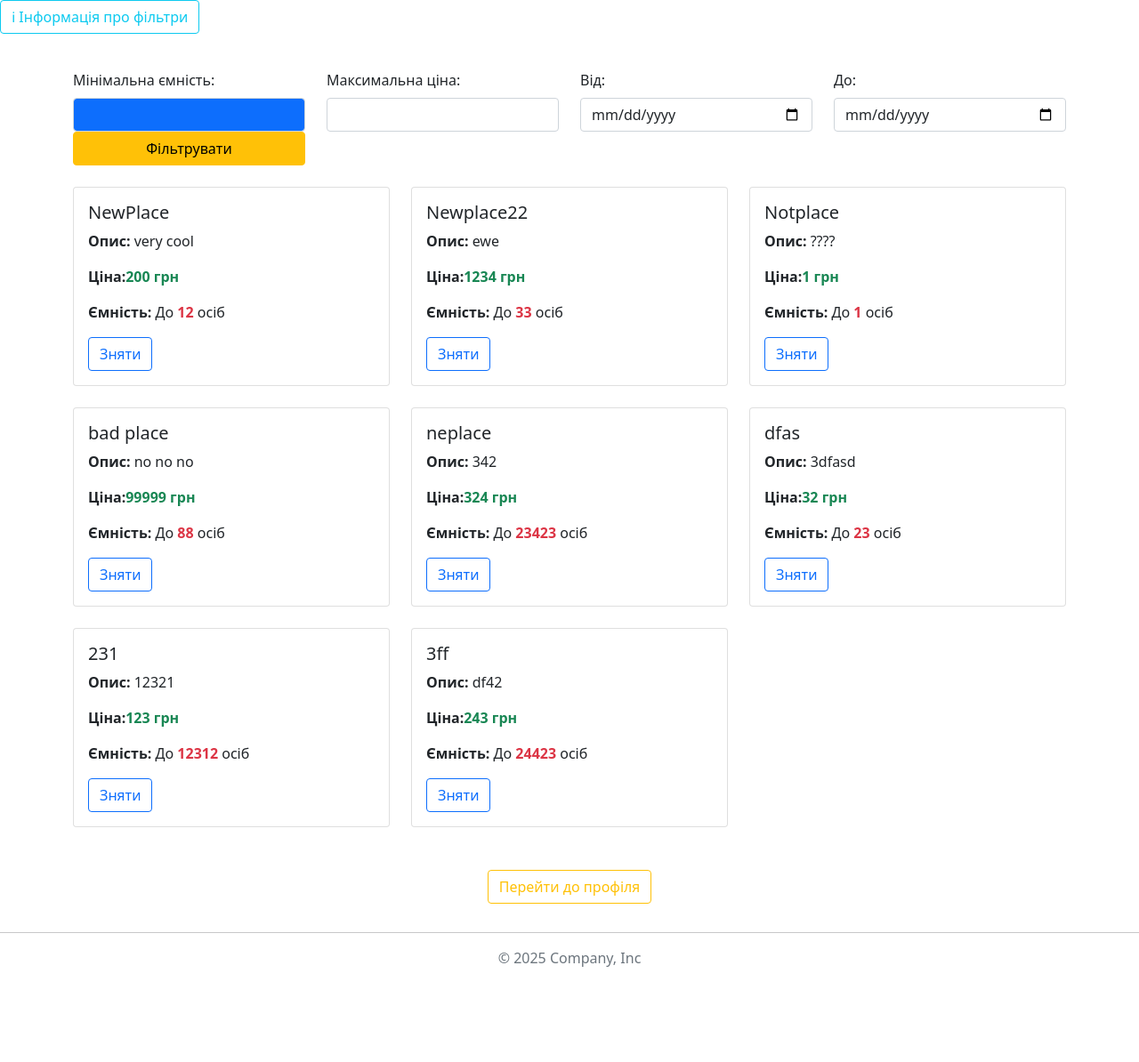
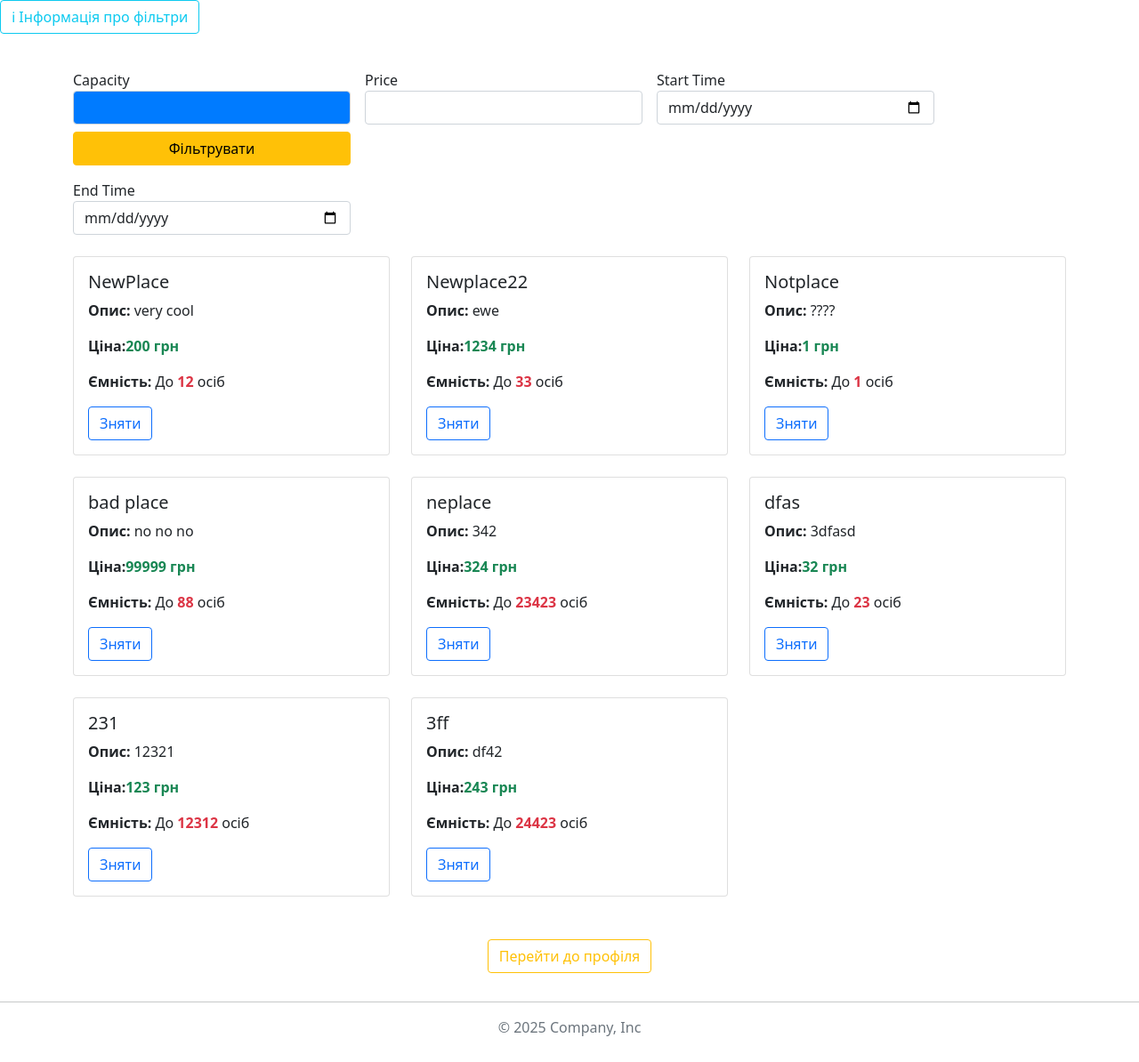
Before and after one commit to Muraridji/ProjectBooking, a Django app: page /place_page/ in a window 1280 px wide. Shown: the part 78-1272 px from the top of the page at 89% size. Before the commit the page ends 1165 px from the top, so only its background shows below. Run offline with Django 5.2, Linux system fonts and the light colour scheme; data comes from the database, SQL or seed files in the repository; some libraries are stand-ins or nearby versions.

Commit message:
Bugfixing: Email verification, booking cancel, username and email autofill. Added forms.py for filter and booking inputs. Added custom error messages for incorrectly filled bookings.

```diff
--- /dev/null
+++ b/booking/forms.py
@@ -0,0 +1,36 @@
+from django import forms
+
+class PlaceFilterForm(forms.Form):
+    capacity = forms.IntegerField(
+        label="Мінімальна ємність", required=False, min_value=1,
+        widget=forms.NumberInput(attrs={'class': 'form-control'})
+    )
+    price = forms.IntegerField(
+        label="Максимальна ціна", required=False, min_value=0,
+        widget=forms.NumberInput(attrs={'class': 'form-control'})
+    )
+    start_time = forms.DateField(
+        label="Від", required=False,
+        widget=forms.DateInput(attrs={'class': 'form-control', 'type': 'date'})
+    )
+    end_time = forms.DateField(
+        label="До", required=False,
+        widget=forms.DateInput(attrs={'class': 'form-control', 'type': 'date'})
+    )
+
+class BookingForm(forms.Form):
+    username = forms.CharField(max_length=100, widget=forms.TextInput(attrs={'class': 'form-control', 'required': True}))
+    email = forms.EmailField(widget=forms.EmailInput(attrs={'class': 'form-control', 'required': True}))
+    start_time = forms.DateField(widget=forms.DateInput(attrs={'class': 'form-control', 'type': 'date', 'required': True}))
+    end_time = forms.DateField(widget=forms.DateInput(attrs={'class': 'form-control', 'type': 'date', 'required': True}))
+
+    def clean(self):
+        cleaned_data = super().clean()
+        start_time = cleaned_data.get("start_time")
+        end_time = cleaned_data.get("end_time")
+
+        if start_time and end_time:
+            if start_time >= end_time:
+                raise forms.ValidationError("Невірні дати бронювання")
+
+        return cleaned_data
--- a/booking/models.py
+++ b/booking/models.py
@@ -32,8 +32,8 @@ class Booking(models.Model):
     end_time = models.DateTimeField()
     user = models.ForeignKey(User, related_name="bookings", on_delete=CASCADE)
     place = models.ForeignKey(Place, related_name="bookings", on_delete=CASCADE)
-    is_confirmed = models.BooleanField(default=False)  # Поле для підтвердження бронювання
-    confirmation_token = models.UUIDField(default=uuid.uuid4)  # Токен для підтвердження бронювання
+    is_confirmed = models.BooleanField(default=False)
+    confirmation_token = models.UUIDField(default=uuid.uuid4)
 
     def __str__(self):
         return f"Booking by {self.user.username} at {self.place.title} from {self.start_time} to {self.end_time}"
--- a/booking/views.py
+++ b/booking/views.py
@@ -10,7 +10,7 @@ from django.db.models import Q
 from django.core.mail import send_mail
 from django.conf import settings
 from django.urls import reverse
-
+from .forms import PlaceFilterForm, BookingForm
 
 from django.views.generic import ListView, TemplateView
 
@@ -22,44 +22,54 @@ def get_bookings_view(request, place_id):
     return JsonResponse({"bookings": list(bookings)})
 
 
-from django.db.models import Q
-from django.utils.dateparse import parse_date
-
-
 class PlacePageView(ListView):
     model = Place
     template_name = "booking/place_page.html"
     context_object_name = "places"
     ordering = ['-price']
 
+    def get_queryset(self):
 
-    def get_queryset(self):
-        queryset = Place.objects.all()
+        filter_form = PlaceFilterForm(self.request.GET)
+        queryset = Place.objects.filter(is_available=True)
 
-        # Get filter values
-        price = self.request.GET.get('price')
-        capacity = self.request.GET.get('capacity')
-
-        # Get date filters safely
-        start_date_str = self.request.GET.get('start_date')
-        end_date_str = self.request.GET.get('end_date')
-        start_date = parse_date(start_date_str) if start_date_str else None
-        end_date = parse_date(end_date_str) if end_date_str else None
-
-        if price:
-            queryset = queryset.filter(price__lte=price)
-        if capacity:
-            queryset = queryset.filter(capacity__gte=capacity)
-
-        if start_date and end_date and start_date < end_date:
-            booked_places = Booking.objects.filter(
-                Q(start_time__lt=end_date, end_time__gt=start_date)
-            ).values_list('place_id', flat=True)
-
-            queryset = queryset.exclude(id__in=booked_places)
+        if filter_form.is_valid():
+            price = filter_form.cleaned_data.get('price')
+            capacity = filter_form.cleaned_data.get('capacity')
+            start_time = filter_form.cleaned_data.get('start_time')
+            end_time = filter_form.cleaned_data.get('end_time')
 
 
+            if price:
+                queryset = queryset.filter(price__lte=price)
+            if capacity:
+                queryset = queryset.filter(capacity__gte=capacity)
+
+            if start_time and end_time and start_time < end_time:
+                booked_places = Booking.objects.filter(
+                    Q(start_time__lt=end_time, end_time__gt=start_time)
+                ).values_list('place_id', flat=True)
+
+                queryset = queryset.exclude(id__in=booked_places)
+
+        self.filter_form = filter_form
         return queryset
+
+    def get_context_data(self, **kwargs):
+        context = super().get_context_data(**kwargs)
+        user = self.request.user
+
+        initial_data = {}
+        if user.is_authenticated:
+            initial_data['username'] = user.username
+            initial_data['email'] = user.email
+
+        context["filter_form"] = self.filter_form
+        context["booking_form"] = BookingForm(initial=initial_data)
+        return context
+
+
+
 
 
 def confirm_booking(request, token):
@@ -68,77 +78,97 @@ def confirm_booking(request, token):
     if not booking.is_confirmed:
         booking.is_confirmed = True
         booking.save()
-
+    print('works!')
     return HttpResponse("Ваше бронювання підтверджено!✅")
 
 
 @login_required
 def book_place_view(request, place_id):
-
     place = get_object_or_404(Place, id=place_id)
 
     if not place.is_available:
-        return JsonResponse({'error': 'Місце недоступне'}, status=400)
+        return JsonResponse({
+            'error': 'Місце недоступне',
+            'message': 'Це місце наразі не доступне для бронювання. Будь ласка, оберіть інше місце.'
+        }, status=400)
+
+    if request.method == "POST":
+        form = BookingForm(request.POST)
+        if form.is_valid():
+            start_time = form.cleaned_data['start_time']
+            end_time = form.cleaned_data['end_time']
+            username = form.cleaned_data['username']
+            email = form.cleaned_data['email']
+
+            if start_time >= end_time:
+                return JsonResponse({
+                    'error': 'Невірні дати бронювання',
+                    'message': 'Дата початку не може бути пізніше за дату закінчення. Перевірте введені дати.'
+                }, status=400)
+
+            if Booking.objects.filter(place=place, start_time__lt=end_time, end_time__gt=start_time).exists():
+                return JsonResponse({
+                    'error': 'Дати вже зайняті',
+                    'message': 'Ці дати вже заброньовані. Виберіть інші дати або час.'
+                }, status=400)
+
+            try:
+                validate_email(email)
+            except ValidationError:
+                return JsonResponse({
+                    'error': 'Неправильний формат Gmail',
+                    'message': 'Ваш email має неправильний формат. Перевірте правильність введення email.'
+                }, status=400)
+
+            booking = Booking.objects.create(
+                user=request.user,
+                place=place,
+                start_time=start_time,
+                end_time=end_time,
+                is_confirmed=False
+            )
+
+            confirmation_link = request.build_absolute_uri(
+                reverse('confirm_booking', args=[booking.confirmation_token])
+            )
+
+            send_mail(
+                'Підтвердження бронювання',
+                f'Привіт, {username}!\n\nЩоб підтвердити бронювання, перейдіть за посиланням:\n{confirmation_link}\n\nДякуємо!',
+                'твій_емейл@gmail.com',
+                [email],
+                fail_silently=False,
+            )
+
+            return JsonResponse({
+                'success': True,
+                'message': 'Перевірте пошту для підтвердження. Якщо ви не отримали листа, перевірте папку "Спам".'
+            })
+
+        else:
+            return JsonResponse({
+                'error': 'Невірні дані форми',
+                'message': 'Ваша форма має помилки. Перевірте усі поля та спробуйте ще раз.',
+                'details': form.errors
+            }, status=400)
+
+    return JsonResponse({
+        'error': 'Невірний метод запиту',
+        'message': 'Цей метод не підтримується. Будь ласка, використовуйте POST для відправки форми.'
+    }, status=405)
 
 
-    start_date = parse_date(request.POST.get("start_date"))
 
-    end_date = parse_date(request.POST.get("end_date"))
-
-    username = request.POST.get("username")
-    email = request.POST.get("email")
-
-    if not start_date or not end_date or start_date >= end_date:
-        return JsonResponse({'error': 'Невірні дати бронювання'}, status=400)
-
-    if Booking.objects.filter(place=place, start_time__lt=end_date, end_time__gt=start_date).exists():
-        return JsonResponse({'error': 'Дати вже зайняті'}, status=400)
-
-    if not username or not email:
-        return JsonResponse({'error': 'Ім\'я користувача та Gmail є обов\'язковими'}, status=400)
-
-    try:
-        validate_email(email)
-    except ValidationError:
-        return JsonResponse({'error': 'Неправильний формат Gmail'}, status=400)
-
-    booking = Booking.objects.create(
-        user=request.user,
-        place=place,
-        start_time=start_date,
-        end_time=end_date,
-        is_confirmed=False  # Бронювання поки не підтверджене
-    )
-
-    # Формуємо URL для підтвердження бронювання
-    confirmation_link = request.build_absolute_uri(
-        reverse('confirm_booking', args=[booking.confirmation_token])
-    )
-
-    # Відправляємо лист
-    send_mail(
-        'Підтвердження бронювання',
-        f'Привіт, {username}!\n\nЩоб підтвердити бронювання, перейдіть за посиланням:\n{confirmation_link}\n\nДякуємо!',
-        'твій_емейл@gmail.com',
-        [email],
-        fail_silently=False,
-    )
-
-    return JsonResponse({'success': True, 'message': 'Перевірте пошту для підтвердження.'})
 
 @login_required
 def user_profile_view(request):
-    bookings = Booking.objects.filter(user=request.user)
+    bookings = Booking.objects.filter(user=request.user, is_confirmed=True)
     return render(request, 'booking/user_profile.html', {'bookings': bookings})
 
 
 @login_required
 def delete_booking_view(request, booking_id):
     booking = get_object_or_404(Booking, id=booking_id, user=request.user)
-
-    booking.place.is_available = True
     booking.place.save()
-
     booking.delete()
-
     return JsonResponse({"success": True})
--- a/templates/booking/place_page.html
+++ b/templates/booking/place_page.html
@@ -8,6 +8,13 @@
 {% block content %}
 
 <style>
+    #filter-form input {
+        width: 312px;
+    }
+    #filter-form input[name="capacity"] {
+        background-color: #007bff;
+        color: white;
+    }
     .modal {
         display: none;
         position: fixed;
@@ -38,36 +45,31 @@
     <link href="https://cdn.jsdelivr.net/npm/fullcalendar@5.11.3/main.min.css" rel="stylesheet">
     <script src="https://cdn.jsdelivr.net/npm/fullcalendar@5.11.3/main.min.js"></script>
 
-    <!-- Кнопка для открытия модального окна -->
     <button class="btn btn-outline-info mb-3" id="open-info-modal">ℹ Інформація про фільтри</button>
 
     <div class="container mt-4">
-        <!-- Форма фильтрации -->
         <form id="filter-form" method="get" class="mb-4">
-            <div class="row">
-                <div class="col-md-3">
-                    <label for="capacity" class="form-label">Мінімальна ємність:</label>
-                    <input type="number" id="capacity" name="capacity" class="form-control bg-primary" min="1" value="{{ request.GET.capacity|default:'' }}">
+            <div class="d-flex gap-3 align-items-start flex-wrap">
+                <div class="d-flex flex-column">
+                    <label for="{{ filter_form.capacity.id_for_label }}">Capacity</label>
+                    {{ filter_form.capacity }}
+                    <button type="submit" class="btn btn-warning w-100 mt-2">Фільтрувати</button>
                 </div>
-                <div class="col-md-3">
-                    <label for="price" class="form-label">Максимальна ціна:</label>
-                    <input type="number" id="price" name="price" class="form-control" min="0" value="{{ request.GET.price|default:'' }}">
+                <div class="d-flex flex-column">
+                    <label for="{{ filter_form.price.id_for_label }}">Price</label>
+                    {{ filter_form.price }}
                 </div>
-                <div class="col-md-3">
-                    <label for="start_date" class="form-label">Вiд:</label>
-                    <input type="date" id="start_date" name="start_date" class="form-control" value="{{ request.GET.start_date }}">
+                <div class="d-flex flex-column">
+                    <label for="{{ filter_form.start_time.id_for_label }}">Start Time</label>
+                    {{ filter_form.start_time }}
                 </div>
-                <div class="col-md-3">
-                    <label for="end_date" class="form-label">До:</label>
-                    <input type="date" id="end_date" name="end_date" class="form-control" value="{{ request.GET.end_date }}">
-                </div>
-                <div class="col-md-3 d-flex align-items-end">
-                    <button type="submit" class="btn btn-warning w-100">Фільтрувати</button>
+                <div class="d-flex flex-column">
+                    <label for="{{ filter_form.end_time.id_for_label }}">End Time</label>
+                    {{ filter_form.end_time }}
                 </div>
             </div>
         </form>
 
-        <!-- Карточки мест -->
         <div class="row">
             {% for place in places %}
             <div class="col-md-4 mb-4">
@@ -87,13 +89,11 @@
             {% endfor %}
         </div>
 
-        <!-- Кнопка "Мій профіль" -->
         <div class="text-center mt-4">
             <a href="{% url 'user_profile' %}" class="btn btn-outline-warning">Перейти до профіля</a>
         </div>
     </div>
 
-    <!-- Модальное окно с информацией -->
     <div id="info-modal" class="modal">
         <div class="modal-content">
             <span class="close">&times;</span>
@@ -104,29 +104,16 @@
         </div>
     </div>
 
-    <!-- Модальное окно -->
     <div id="booking-modal" class="modal">
         <div class="modal-content">
             <span class="close">&times;</span>
             <h2>Забронювати місце</h2>
             <div id="calendar"></div>
-            <form id="booking-form">
+            <form id="booking-form" method="post">
                 {% csrf_token %}
                 <input type="hidden" id="place_id" name="place_id">
-                <label for="username">Ім'я користувача:</label>
-                <input type="text" id="username" name="username" class="form-control" required>
-
-                <label for="email">Gmail:</label>
-                <input type="email" id="email" name="email" class="form-control" required>
-
-
-                <label for="start_date">Дата початку:</label>
-                <input type="date" id="start_date" name="start_date" class="form-control" required>
-
-                <label for="end_date">Дата завершення:</label>
-                <input type="date" id="end_date" name="end_date" class="form-control" required>
-
-                <button type="submit" class="btn btn-success mt-3">Підтвердити бронювання</button>
+                {{ booking_form.as_p }}
+                <button type="submit" class="btn btn-primary w-100">Підтвердити бронювання</button>
             </form>
         </div>
     </div>
@@ -174,18 +161,29 @@
 
                 $.post("{% url 'book_place' 0 %}".replace("0", $("#place_id").val()), formData, function(response) {
                     if (response.success) {
-                        alert("Місце успішно заброньовано!");
+                        alert(response.message);
                         modal.hide();
                         location.reload();
                     } else {
                         alert(response.error);
                     }
-                }).fail(function() {
-                    alert("Не вдалося забронювати місце. Спробуйте ще раз.");
+                }).fail(function(jqXHR, textStatus, errorThrown) {
+                    if (jqXHR.responseJSON) {
+                        if (jqXHR.responseJSON.message) {
+                            alert(jqXHR.responseJSON.message);
+                        } else if (jqXHR.responseJSON.error) {
+                            alert("Помилка: " + jqXHR.responseJSON.error);
+                        } else {
+                            alert("Невiдома помилка. Спробуйте ще раз пiзнiше.");
+                        }
+                    } else {
+                        alert("Невiдома помилка. Спробуйте ще раз пiзнiше.");
+                    }
                 });
             });
+
+
         });
-
 
         $(document).ready(function() {
             var infoModal = $("#info-modal");
--- a/templates/booking/user_profile.html
+++ b/templates/booking/user_profile.html
@@ -8,6 +8,7 @@
 {% block content %}
 
 <body class="bg-light">
+    <script src="https://code.jquery.com/jquery-3.6.0.min.js"></script>
     <div class="container mt-5">
         <div class="card shadow p-4">
             <h1 class="text-center">Профіль користувача</h1>
@@ -26,8 +27,8 @@
                                     <p class="card-text"><strong>Опис:</strong> {{ booking.place.body }}</p>
                                     <p><strong>Ціна:</strong> {{ booking.place.price }} грн</p>
                                     <p><strong>Ємність:</strong> {{ booking.place.capacity }} осіб</p>
-                                    <p><strong>Орендовано з:</strong> {{ booking.start_time|date:"d.m.Y H:i" }}</p>
-                                    <p><strong>До:</strong> {{ booking.end_time|date:"d.m.Y H:i" }}</p>
+                                    <p><strong>Орендовано з:</strong> {{ booking.start_time|date:"d.m.Y" }}</p>
+                                    <p><strong>До:</strong> {{ booking.end_time|date:"d.m.Y" }}</p>
                                     <button class="btn btn-danger cancel-booking" data-booking-id="{{ booking.id }}">Скасувати бронювання</button>
                                 </div>
                             </div>
@@ -69,6 +70,7 @@
         });
     </script>
 
+
 </body>
 
 {% endblock %}
```
